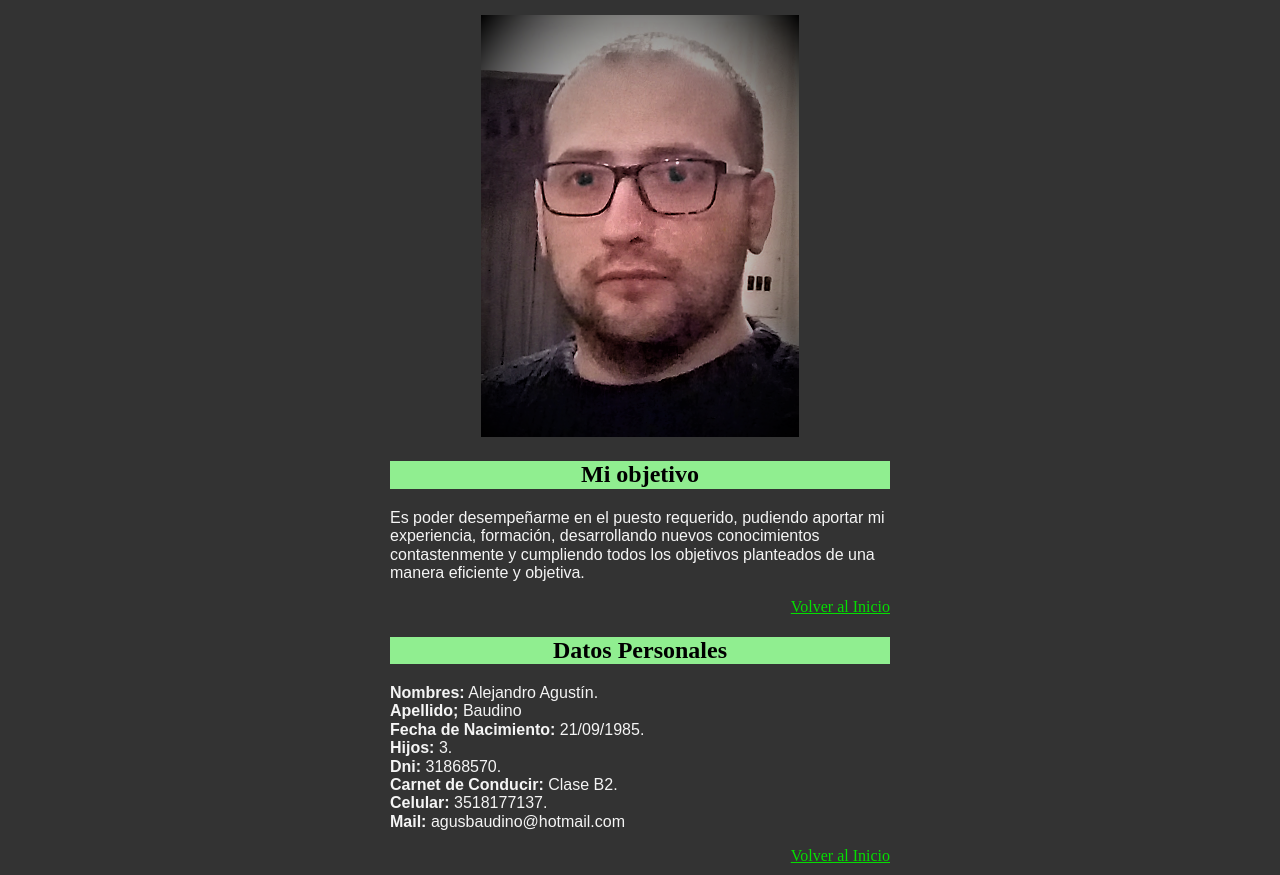
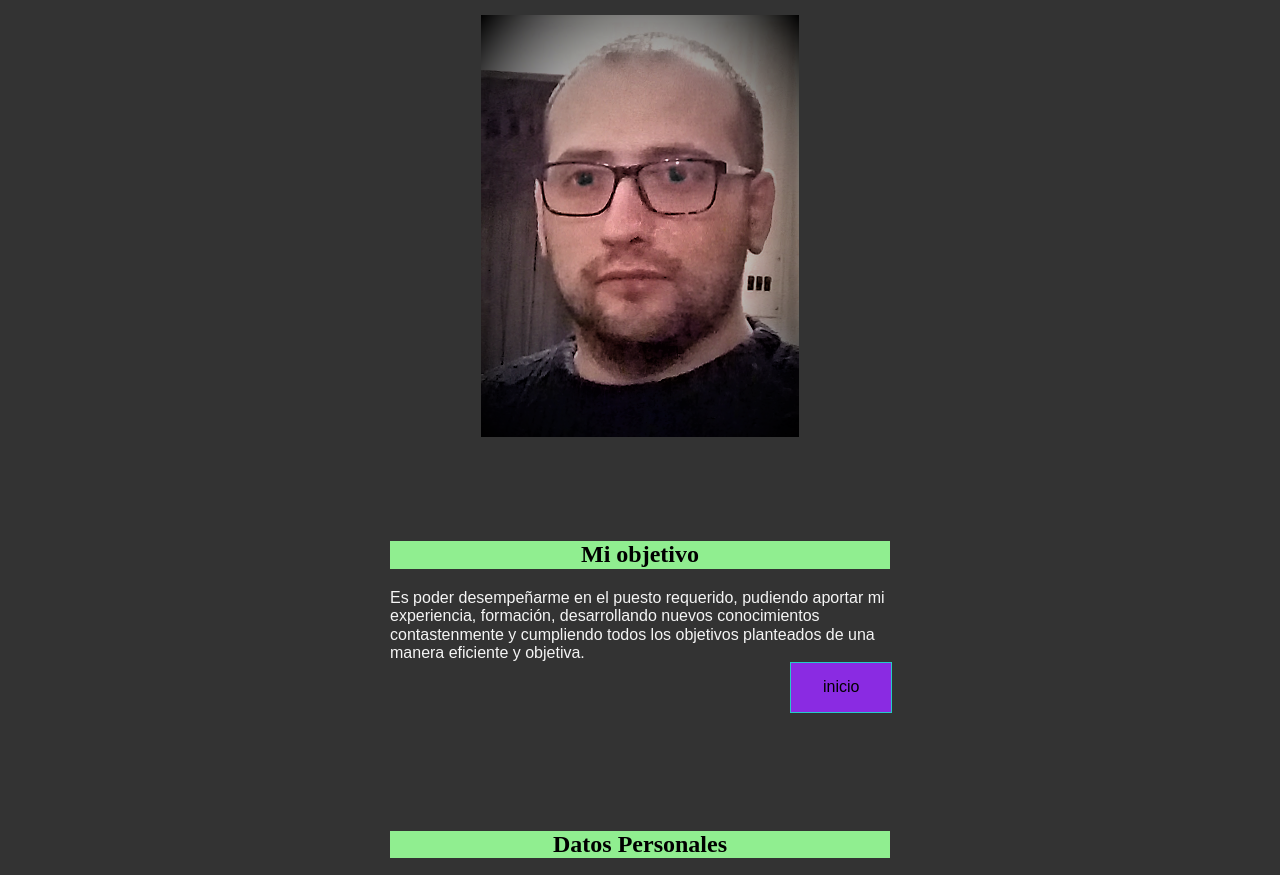
Before and after one commit to bubacba/ap40, a plain HTML site: page Index.html in a window 1280 px wide. Shown: the part 229-1104 px from the top of the page. Drawn offline with Linux system fonts and the light colour scheme.

Commit message:
Pagina Terminada

```diff
--- a/CSS/styles-dist.css
+++ b/CSS/styles-dist.css
@@ -19,6 +19,16 @@ header {
 color: blanchedalmond;
 overflow: hidden;
 }
+.menu
+.subtitle{
+    background-color: blueviolet;
+    margin: auto;
+    margin-left: 100px;
+    margin-right: 100px;
+    text-align: center;
+
+
+}
 
 .img  {
     text-align: center;
@@ -26,7 +36,6 @@ overflow: hidden;
 
 /*campo para modificar la barra de navegacion */
 .link{
-    color: aliceblue;
         text-decoration: none;
       }
 
@@ -58,6 +67,8 @@ footer {
 }
 .block {
     margin:auto;
+    margin-top: 100px;
+    margin-bottom: 50px;
     width: 500px;
 }
 .text{
@@ -81,3 +92,23 @@ footer {
 .button:hover {
     background-color: #3e8e41;
 }
+
+/*------ BOTONES FINAL ------ */
+.button2 {
+    background-color: blueviolet; /* Green */
+    border: 1px solid rgb(37, 204, 199);
+    padding: 15px 32px;
+    text-align: center;
+    text-decoration: none;
+    display: inline-block;
+    font-size: 16px;
+    cursor: pointer;
+    float: left;
+}
+.button2:hover {
+    background-color: lightgreen;
+}
+.button2{
+    margin-left: 400PX;
+
+}
--- a/CSS/styles.css
+++ b/CSS/styles.css
@@ -19,6 +19,16 @@ header {
 color: blanchedalmond;
 overflow: hidden;
 }
+.menu
+.subtitle{
+    background-color: blueviolet;
+    margin: auto;
+    margin-left: 100px;
+    margin-right: 100px;
+    text-align: center;
+
+
+}
 
 .img  {
     text-align: center;
@@ -26,7 +36,6 @@ overflow: hidden;
 
 /*campo para modificar la barra de navegacion */
 .link{
-    color: aliceblue;
         text-decoration: none;
       }
 
@@ -58,6 +67,8 @@ footer {
 }
 .block {
     margin:auto;
+    margin-top: 100px;
+    margin-bottom: 50px;
     width: 500px;
 }
 .text{
@@ -81,3 +92,23 @@ footer {
 .button:hover {
     background-color: #3e8e41;
 }
+
+/*------ BOTONES FINAL ------ */
+.button2 {
+    background-color: blueviolet; /* Green */
+    border: 1px solid rgb(37, 204, 199);
+    padding: 15px 32px;
+    text-align: center;
+    text-decoration: none;
+    display: inline-block;
+    font-size: 16px;
+    cursor: pointer;
+    float: left;
+}
+.button2:hover {
+    background-color: lightgreen;
+}
+.button2{
+    margin-left: 400PX;
+
+}
--- a/Index.html
+++ b/Index.html
@@ -23,13 +23,15 @@
     <header>
             <div class="title">Curriculum Alejandro Agustín Baudino</ñ>
                 <p class="subtitle"> Técnico en Higiene y Seguridad Laboral</p>
-                <nav>
+                </div>
+                <div class="menu">
+                <nav class="subtitle">
                     <button class="button"><a href="#objs" style="color: black;" class="link" >OBJETIVOS</a></button>
                     <button class="button"><a href="#datpers" style="color: black;" class="link" >DATOS PERSONALES</a></button>
                     <button class="button"><a href="#EstRe" style="color: black;" class="link" >ESTUDIOS CURSADOS</a></button>
                     <button class="button"><a href="#Cursycap" style="color: black;" class="link" >CURSOS & CAPACITACIONES</a></button>
                     <button class="button"><a href="#ExpL" style="color: black;" class="link" >EXPERIENCIA LABORAL</a></button>
-                    <button class="button"><a href="https://www.linkedin.com/in/alejandro-agust%C3%ADn-baudino-712963211/" style="color: black;" class="link" >MI LINKEDIN</a></button>
+
                 </nav>
             </div>
     </header>
@@ -43,9 +45,9 @@
                     <H2>Mi objetivo</H2>
                     <p class="text">Es poder desempeñarme en el puesto requerido, pudiendo aportar mi experiencia, formación, desarrollando nuevos conocimientos contastenmente y
                     cumpliendo todos los objetivos planteados de una manera eficiente y objetiva.
-                    </p>
-                    <p class="volver"><a href="#" style="color: #05de01;">Volver al Inicio</a> </p>
+                    <button class="button2"><a href="#" style="color: black;" class="link" >inicio</a></button>
             </article>
+            <br>
 
         </div>
     </header>
@@ -71,7 +73,7 @@
                     <br>
                     <strong>Mail:</strong> agusbaudino@hotmail.com
                 </p>
-                <p class="volver"><a href="#" style="color: #05de01;">Volver al Inicio</a> </p>
+                <button class="button2"><a href="#" style="color: black;" class="link" >inicio</a></button>
         </div>
     <div class="block">
         <a id="EstRe" />
@@ -87,7 +89,7 @@
         Carrera: Tec. en Higiene y seguridad laboral.
         MATRICULA N° 31868570 "CIEC".
     </P>
-    <p class="volver"><a href="#" style="color: #05de01;">Volver al Inicio</a> </p>
+    <button class="button2"><a href="#" style="color: black;" class="link" >inicio</a></button>
     </div>
     <div class="block">
         <a id="Cursycap" />
@@ -137,7 +139,7 @@
                     <li> Protección contra incendio y plan de emergencia </li>
                     <li> Riesgos derivados de la organización del trabajo</li>
                 </ul>·
-                <p class="volver"><a href="#" style="color: #05de01;">Volver al Inicio</a> </p>
+                <button class="button2"><a href="#" style="color: black;" class="link" >inicio</a></button>
    </div>
     <div class="block">
         <a id="ExpL">
@@ -164,12 +166,14 @@
                     </list>
                     <p> Durante este periodo en paralelo continuaba desarrollando mis tareas asignadas en pastorino seguridad. </p>
                 </list>
-                <p class="volver"><a href="#" style="color: #05de01;">Volver al Inicio</a> </p>    </div>
+                <button class="button2"><a href="#" style="color: black;" class="link" >inicio</a></button>
+            </div>
 
     </main>
     <footer>
+        <button class="button3"><a href="https://www.linkedin.com/in/alejandro-agust%C3%ADn-baudino-712963211/" style="color: black;" class="link" >MI LINKEDIN</a></button>
+        <button class="button3"><a href="https://github.com/bubacba/ap40" style="color: black;" class="link" >GITHUB LINK</a></button>
         <p> Desarrollador <strong> Agustin Baudino </strong></p>
-       <a href="https://github.com/bubacba/ap40" style="color: #05de01;"> <p>Github para el examen final de Argentina Programa</p></a>
     </footer>
 
 </body>
```
